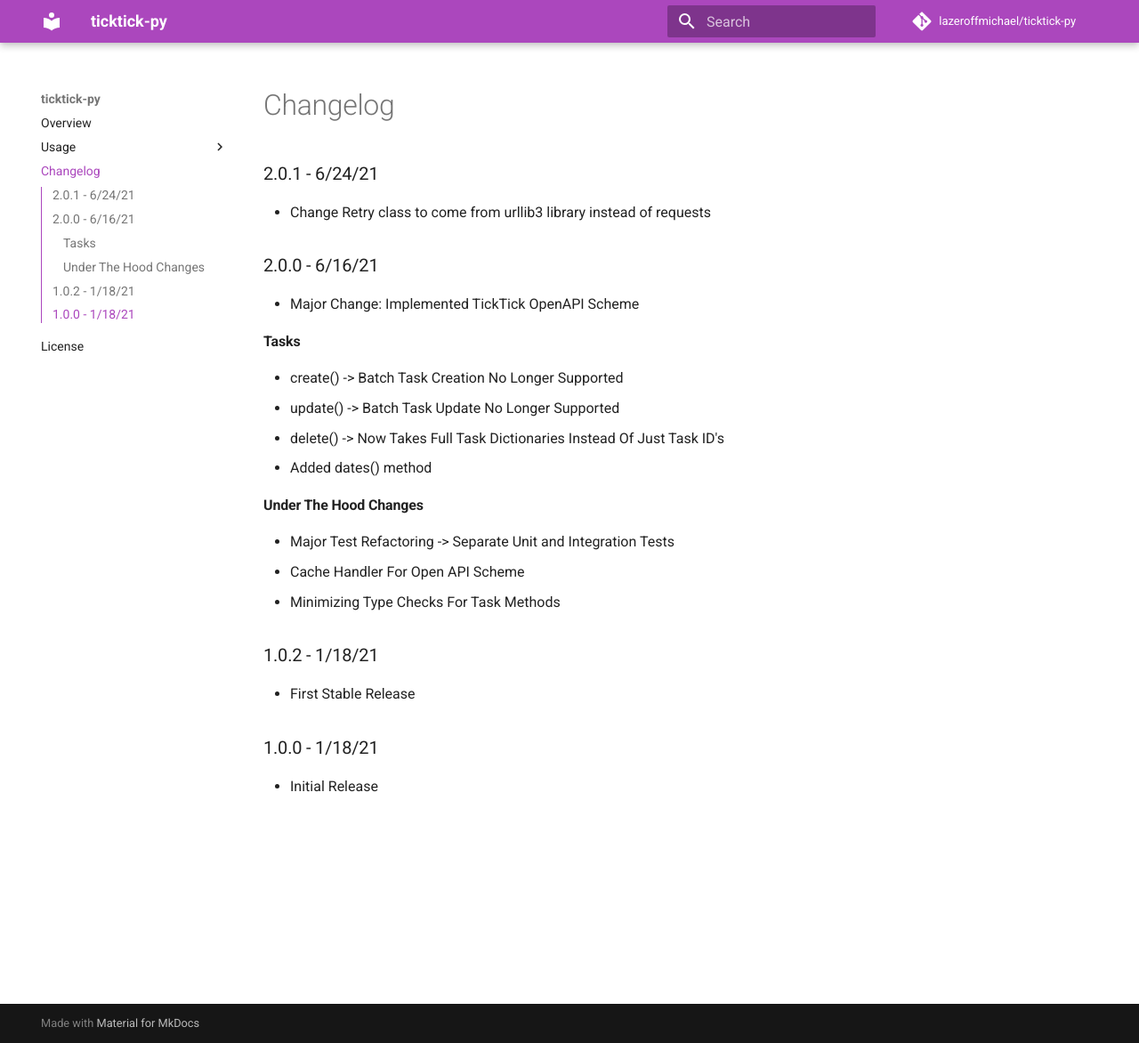
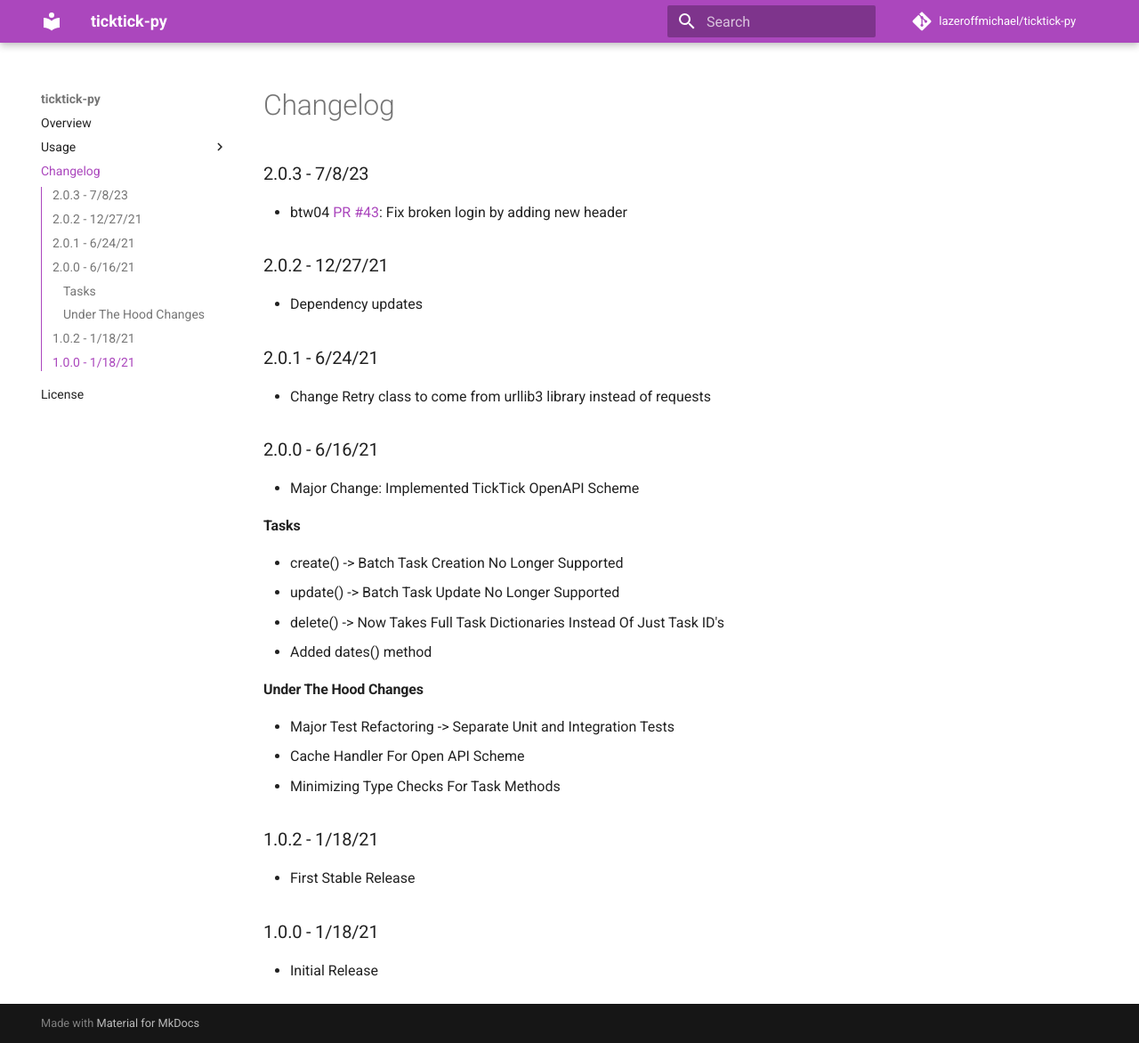
Before and after one commit to lazeroffmichael/ticktick-py, an MkDocs documentation site: the page built from docs/changelog.md, in a window 1280 px wide and 1172 px high. Shown: the whole window at 89% size. Built offline with MkDocs 1.6.1 and Material for MkDocs 9.7.7, drawn with Linux system fonts in a browser that asks for light colours; comment, search, counter and statistics services are not loaded.

Commit message:
docs: update changelog v2.0.2 and v2.0.3

```diff
--- a/docs/changelog.md
+++ b/docs/changelog.md
@@ -1,3 +1,9 @@
+### 2.0.3 - 7/8/23
+- btw04 [PR #43](https://github.com/lazeroffmichael/ticktick-py/pull/43): Fix broken login by adding new header
+
+### 2.0.2 - 12/27/21
+- Dependency updates
+
 ### 2.0.1 - 6/24/21
 - Change Retry class to come from urllib3 library instead of requests
 
```
